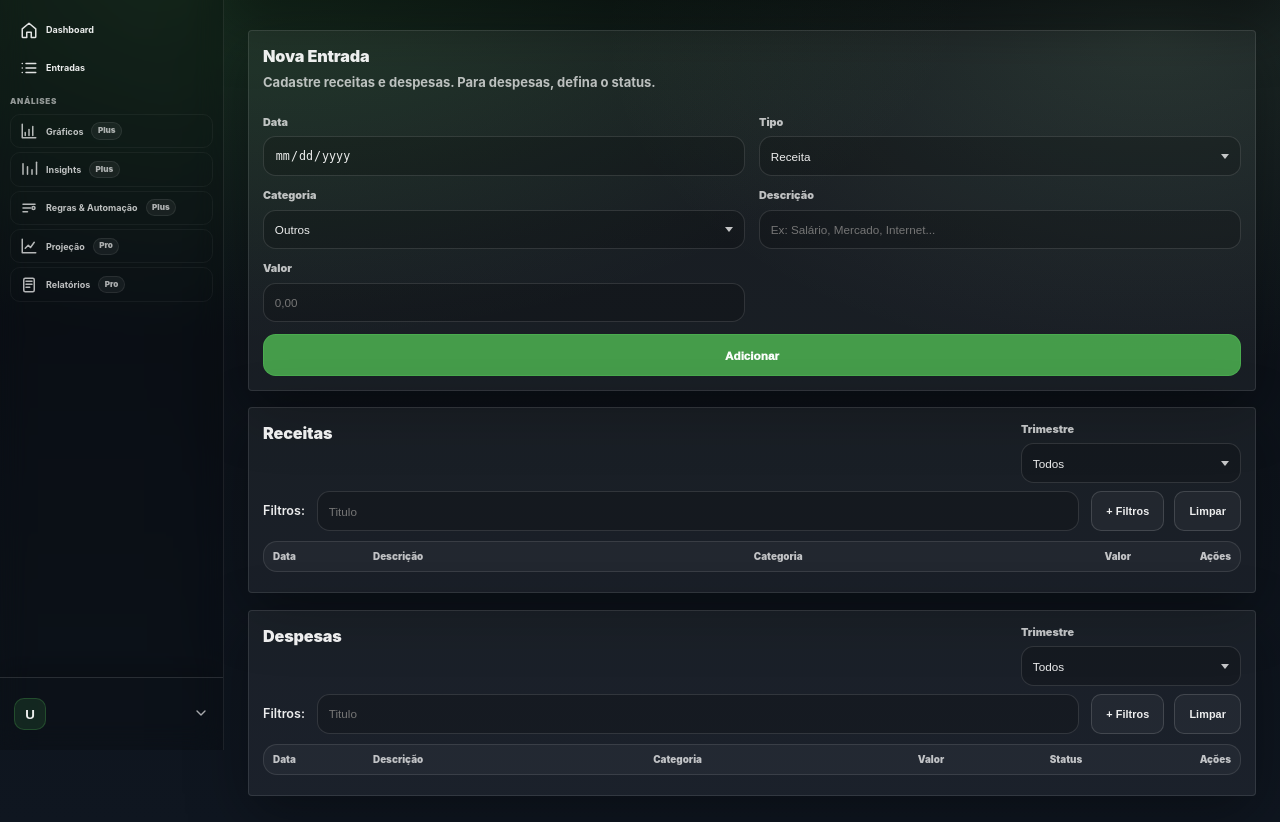
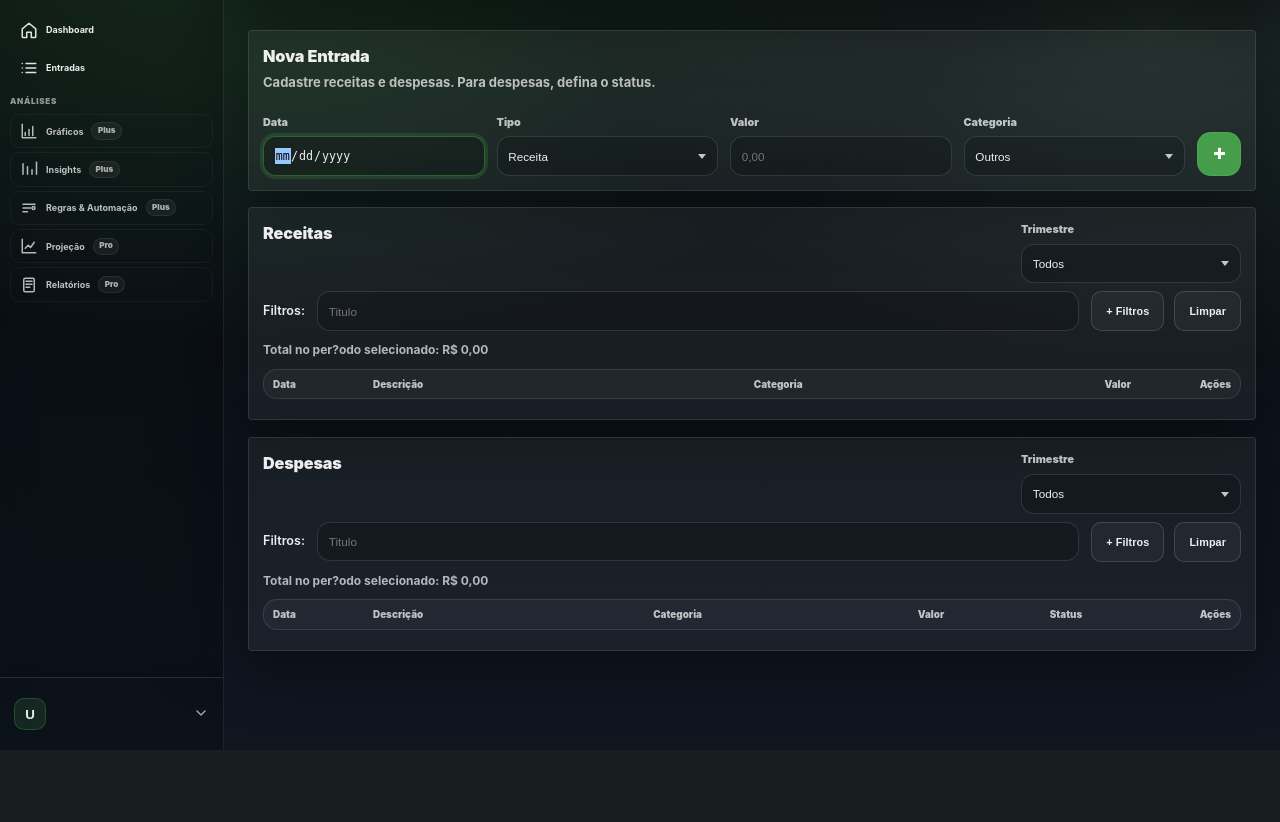
Before and after one commit to RonnyGuilherme1/projeto_orcamento_atualizado_v1, a Python web app: template templates/entries.html in a window 1280 px wide. Shown: the part 50-872 px from the top of the page. After the commit the page ends 800 px from the top, so only its background shows below. Run offline with Jinja, Linux system fonts and the light colour scheme; the template is opened without the code that fills it, so the values that code supplies are empty.

Commit message:
Ajuste na aba entradas para ficar melhor

```diff
--- a/static/css/entries.css
+++ b/static/css/entries.css
@@ -856,6 +856,128 @@ body.app-body .entries-page .entry-panel .form-actions .btn-wide{
   width: 100%;
 }
 
+body.app-body .entries-page .entry-form.is-compact .form-grid{
+  grid-template-columns: repeat(4, minmax(0, 1fr)) auto;
+  gap: 10px 12px;
+}
+
+body.app-body .entries-page .entry-form.is-compact .field-compact{
+  grid-column: span 1;
+}
+
+body.app-body .entries-page .entry-form.is-compact .field-expanded{
+  display: none;
+}
+
+body.app-body .entries-page .entry-form.is-compact .form-actions-compact{
+  grid-column: span 1;
+  display: flex;
+  justify-content: flex-end;
+}
+
+body.app-body .entries-page .entry-form.is-compact .field-date{ order: 1; }
+body.app-body .entries-page .entry-form.is-compact .field-tipo{ order: 2; }
+body.app-body .entries-page .entry-form.is-compact .field-valor{ order: 3; }
+body.app-body .entries-page .entry-form.is-compact .field-categoria{ order: 4; }
+body.app-body .entries-page .entry-form.is-compact .form-actions-compact{ order: 5; }
+
+body.app-body .entries-page .entry-form.is-compact .form-actions-expanded{
+  display: none;
+}
+
+body.app-body .entries-page .entry-form.is-expanded .form-actions-compact{
+  display: none;
+}
+
+body.app-body .entries-page .btn-compact{
+  width: 44px;
+  height: 44px;
+  border-radius: 14px;
+  font-size: 20px;
+  line-height: 1;
+  padding: 0;
+  display: inline-flex;
+  align-items: center;
+  justify-content: center;
+}
+
+body.app-body .entries-page .history-summary{
+  font-size: 12px;
+  font-weight: 700;
+  color: rgba(255, 255, 255, 0.68);
+  margin: 6px 0 10px;
+}
+
+body.app-body .mes-header{
+  display: flex;
+  align-items: center;
+  justify-content: space-between;
+  gap: 12px;
+}
+
+body.app-body .mes-header .mes-title{
+  font-size: 12px;
+  font-weight: 950;
+  letter-spacing: 0.02em;
+  text-transform: capitalize;
+}
+
+body.app-body .mes-header .mes-totais{
+  font-size: 11px;
+  font-weight: 800;
+  color: rgba(255, 255, 255, 0.65);
+}
+
+body.app-body .status-badge{
+  display: inline-flex;
+  align-items: center;
+  gap: 6px;
+  padding: 4px 8px;
+  border-radius: 999px;
+  font-size: 11px;
+  font-weight: 850;
+  border: 1px solid rgba(255, 255, 255, 0.2);
+}
+
+body.app-body .status-badge.status-paid{
+  background: rgba(76, 175, 80, 0.16);
+  border-color: rgba(76, 175, 80, 0.32);
+  color: rgba(226, 255, 230, 0.96);
+}
+
+body.app-body .status-badge.status-unpaid{
+  background: rgba(255, 77, 79, 0.16);
+  border-color: rgba(255, 77, 79, 0.32);
+  color: rgba(255, 225, 225, 0.96);
+}
+
+body.app-body .status-badge.status-neutral{
+  background: rgba(255, 255, 255, 0.08);
+  border-color: rgba(255, 255, 255, 0.16);
+  color: rgba(255, 255, 255, 0.85);
+}
+
+body.app-body .cell-status{
+  display: flex;
+  align-items: center;
+}
+
+@media (max-width: 720px){
+  body.app-body .entries-page .entry-form.is-compact .form-grid{
+    grid-template-columns: 1fr 1fr;
+  }
+
+  body.app-body .entries-page .entry-form.is-compact .form-actions-compact{
+    grid-column: 1 / -1;
+    justify-content: flex-start;
+  }
+
+  body.app-body .mes-header{
+    flex-direction: column;
+    align-items: flex-start;
+  }
+}
+
 body.app-body .history-filters{
   display: grid;
   grid-template-columns: repeat(auto-fit, minmax(180px, 1fr));
--- a/static/js/pages/entries.js
+++ b/static/js/pages/entries.js
@@ -7,6 +7,10 @@
   const inputValor = document.getElementById("valor");
   const inputStatus = document.getElementById("status");
   const inputMetodo = document.getElementById("metodo");
+
+  const formExpandBtn = document.getElementById("entry-expand");
+  const receitaSummary = document.getElementById("receita-summary");
+  const despesaSummary = document.getElementById("despesa-summary");
 
   const receitasDiv = document.getElementById("receitas");
   const despesasDiv = document.getElementById("despesas");
@@ -387,6 +391,29 @@
     return String(status);
   }
 
+  function statusBadge(status) {
+    const label = statusLabel(status);
+    if (!label) return "";
+    const normalized = String(status || "");
+    let cls = "status-neutral";
+    if (normalized === "pago") cls = "status-paid";
+    if (normalized === "nao_pago") cls = "status-unpaid";
+    return `<span class="status-badge ${cls}">${label}</span>`;
+  }
+
+  function setFormExpanded(expanded) {
+    if (!form) return;
+    form.classList.toggle("is-expanded", !!expanded);
+    form.classList.toggle("is-compact", !expanded);
+    if (inputDescricao) inputDescricao.required = !!expanded;
+    if (formExpandBtn) formExpandBtn.setAttribute("aria-expanded", expanded ? "true" : "false");
+    if (expanded) {
+      inputDescricao?.focus();
+    } else {
+      inputData?.focus();
+    }
+  }
+
   function atualizarStatusFormPrincipal() {
     if (!inputTipo || !inputStatus) return;
     const isDespesa = inputTipo.value === "despesa";
@@ -410,13 +437,13 @@
   }
 
   function linhaHTML(e, isDespesa) {
-    const status = isDespesa ? (statusLabel(e.status) || "") : "";
+    const status = isDespesa ? statusBadge(e.status) : "";
     const categoria = String(e.categoria || "outros");
     const categoriaNome = categoriaLabel(categoria);
     const actions = `
       <span class="acoes">
-        <button class="btn-icon editar" type="button" data-action="edit" title="Editar">✏️</button>
-        <button class="btn-icon excluir" type="button" data-action="delete" title="Excluir">🗑️</button>
+        <button class="btn-icon editar" type="button" data-action="edit" title="?? Editar" aria-label="Editar">✏️</button>
+        <button class="btn-icon excluir" type="button" data-action="delete" title="??? Excluir" aria-label="Excluir">🗑️</button>
       </span>
     `;
     if (!isDespesa) {
@@ -442,7 +469,7 @@
     `;
   }
 
-  function renderListaHistorico(container, lista, isDespesa) {
+  function renderListaHistorico(container, lista, isDespesa, monthTotals) {
     if (!container) return;
 
     if (!lista || lista.length === 0) {
@@ -453,10 +480,39 @@
     const grupos = agruparPorMes(lista);
     const partes = [];
     grupos.forEach((itens, chave) => {
-      partes.push(`<div class="mes-header">${formatarMesAno(chave)}</div>`);
+      const totals = monthTotals && monthTotals.has(chave) ? monthTotals.get(chave) : { receitas: 0, despesas: 0 };
+      partes.push(`
+        <div class="mes-header">
+          <div class="mes-title">${formatarMesAno(chave)}</div>
+          <div class="mes-totais">Receitas: ${fmtBRL(totals.receitas)} | Despesas: ${fmtBRL(totals.despesas)}</div>
+        </div>
+      `);
       partes.push(itens.map(e => linhaHTML(e, isDespesa)).join(""));
     });
     container.innerHTML = partes.join("");
+  }
+
+  function buildMonthTotals(receitas, despesas) {
+    const map = new Map();
+
+    function addTotal(list, keyName) {
+      (list || []).forEach(item => {
+        const chave = item?.data ? String(item.data).slice(0, 7) : "sem-data";
+        const entry = map.get(chave) || { receitas: 0, despesas: 0 };
+        const value = Number(item?.valor) || 0;
+        entry[keyName] += value;
+        map.set(chave, entry);
+      });
+    }
+
+    addTotal(receitas, "receitas");
+    addTotal(despesas, "despesas");
+    return map;
+  }
+
+  function updateHistorySummary(targetEl, total) {
+    if (!targetEl) return;
+    targetEl.textContent = `Total no per?odo selecionado: ${fmtBRL(total)}`;
   }
 
   function renderHistoricos() {
@@ -472,8 +528,12 @@
       filtroTrimestreDespesas?.value || "todos"
     );
 
-    renderListaHistorico(receitasDiv, receitasFiltradas, false);
-    renderListaHistorico(despesasDiv, despesasFiltradas, true);
+    updateHistorySummary(receitaSummary, receitasFiltradas.reduce((acc, item) => acc + (Number(item.valor) || 0), 0));
+    updateHistorySummary(despesaSummary, despesasFiltradas.reduce((acc, item) => acc + (Number(item.valor) || 0), 0));
+
+    const monthTotals = buildMonthTotals(receitasFiltradas, despesasFiltradas);
+    renderListaHistorico(receitasDiv, receitasFiltradas, false, monthTotals);
+    renderListaHistorico(despesasDiv, despesasFiltradas, true, monthTotals);
   }
 
   function abrirModal() {
@@ -545,6 +605,7 @@
   // Eventos
   inputTipo?.addEventListener("change", atualizarStatusFormPrincipal);
   editTipo?.addEventListener("change", atualizarStatusModal);
+  formExpandBtn?.addEventListener("click", () => setFormExpanded(true));
 
   filtroTrimestreReceitas?.addEventListener("change", renderHistoricos);
   filtroTrimestreDespesas?.addEventListener("change", renderHistoricos);
@@ -607,6 +668,11 @@
 
   form?.addEventListener("submit", async (e) => {
     e.preventDefault();
+    if (form?.classList.contains("is-compact")) {
+      setFormExpanded(true);
+      return;
+    }
+
 
     const payload = {
       data: inputData?.value,
@@ -633,6 +699,7 @@
     atualizarStatusFormPrincipal();
     syncCustomSelect(inputTipo);
     syncCustomSelect(inputCategoria);
+    setFormExpanded(false);
     await carregarDados();
   });
 
@@ -662,6 +729,7 @@
     await carregarDados();
   });
 
+  setFormExpanded(false);
   atualizarStatusFormPrincipal();
   bindAcoesListas();
   [
--- a/templates/entries.html
+++ b/templates/entries.html
@@ -18,14 +18,14 @@
           </div>
         </div>
 
-        <form id="form" class="entry-form">
+        <form id="form" class="entry-form is-compact">
           <div class="form-grid">
-            <label class="field field-date">
+            <label class="field field-date field-compact">
               <span class="field-label">Data</span>
               <input type="date" id="data" class="control" required>
             </label>
 
-            <label class="field field-tipo">
+            <label class="field field-tipo field-compact">
               <span class="field-label">Tipo</span>
               <select id="tipo" class="control" required>
                 <option value="receita">Receita</option>
@@ -33,21 +33,21 @@
               </select>
             </label>
 
-            <label class="field field-categoria">
+            <label class="field field-categoria field-compact">
               <span class="field-label">Categoria</span>
               <select id="categoria" class="control">
-                <option value="salario">Salário</option>
+                <option value="salario">Sal?rio</option>
                 <option value="extras">Extras</option>
                 <option value="moradia">Moradia</option>
                 <option value="mercado">Mercado</option>
                 <option value="transporte">Transporte</option>
-                <option value="servicos">Serviços</option>
+                <option value="servicos">Servi?os</option>
                 <option value="outros" selected>Outros</option>
               </select>
             </label>
 
             {% if has_feature('filters') %}
-            <label class="field field-metodo">
+            <label class="field field-metodo field-expanded">
               <span class="field-label">Metodo</span>
               <select id="metodo" class="control">
                 <option value="">Nao informado</option>
@@ -58,26 +58,30 @@
             </label>
             {% endif %}
 
-            <label class="field field-status">
+            <label class="field field-status field-expanded">
               <span class="field-label">Status</span>
               <select id="status" class="control">
                 <option value="em_andamento">Em andamento</option>
                 <option value="pago">Pago</option>
-                <option value="nao_pago">Não pago</option>
+                <option value="nao_pago">N?o pago</option>
               </select>
             </label>
 
-            <label class="field field-descricao span-2">
-              <span class="field-label">Descrição</span>
-              <input type="text" id="descricao" class="control" placeholder="Ex: Salário, Mercado, Internet..." required>
+            <label class="field field-descricao span-2 field-expanded">
+              <span class="field-label">Descri??o</span>
+              <input type="text" id="descricao" class="control" placeholder="Ex: Sal?rio, Mercado, Internet..." required>
             </label>
 
-            <label class="field field-valor field-valor">
+            <label class="field field-valor field-compact">
               <span class="field-label">Valor</span>
               <input type="number" step="0.01" id="valor" class="control" placeholder="0,00" required>
             </label>
 
-            <div class="form-actions span-all">
+            <div class="form-actions form-actions-compact">
+              <button type="button" class="btn-primary btn-compact" id="entry-expand" aria-label="Expandir formul?rio">+</button>
+            </div>
+
+            <div class="form-actions form-actions-expanded span-all field-expanded">
               <button type="submit" class="btn-primary btn-wide">Adicionar</button>
             </div>
           </div>
@@ -153,6 +157,8 @@
             </label>
           </div>
         </div>
+
+        <div class="history-summary" id="receita-summary">Total no per?odo selecionado: R$ 0,00</div>
 
         <div class="lista-header lista-header-receitas">
           <span class="col-data">Data</span>
@@ -242,6 +248,8 @@
             </label>
           </div>
         </div>
+
+        <div class="history-summary" id="despesa-summary">Total no per?odo selecionado: R$ 0,00</div>
 
         <div class="lista-header lista-header-despesas">
           <span class="col-data">Data</span>
```
Also changed, not shown: other parts of static/css/entries.css (+28 -3 lines).
